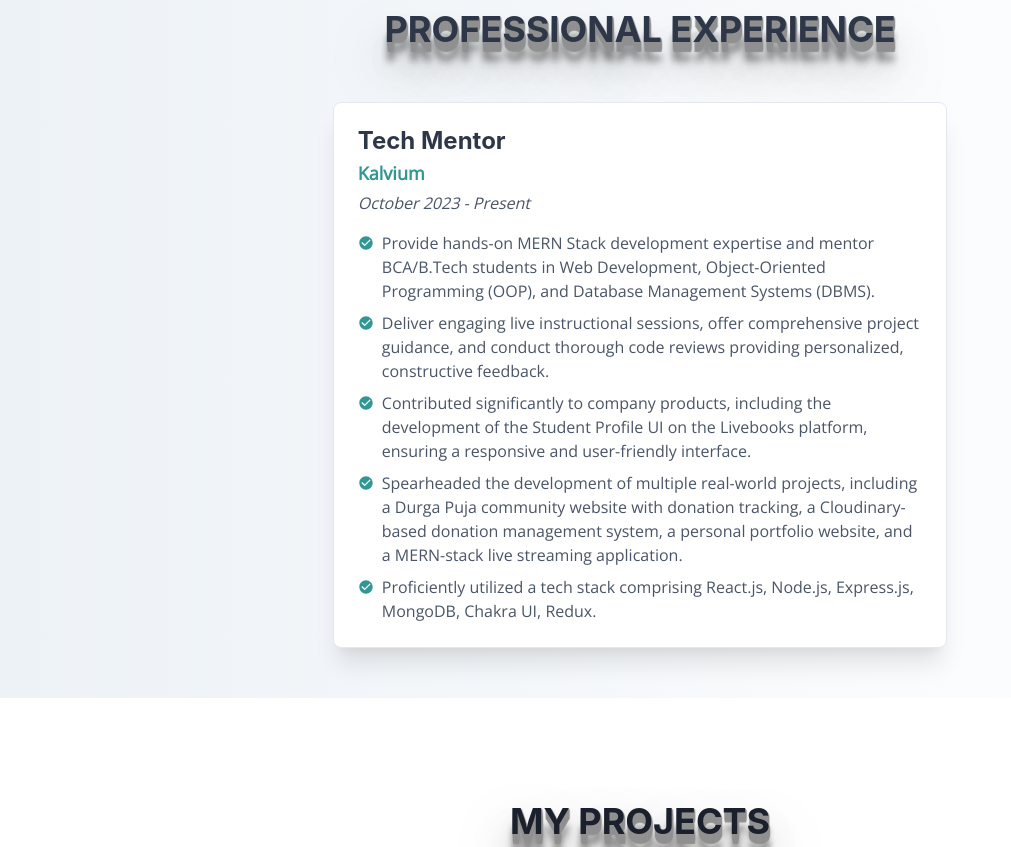
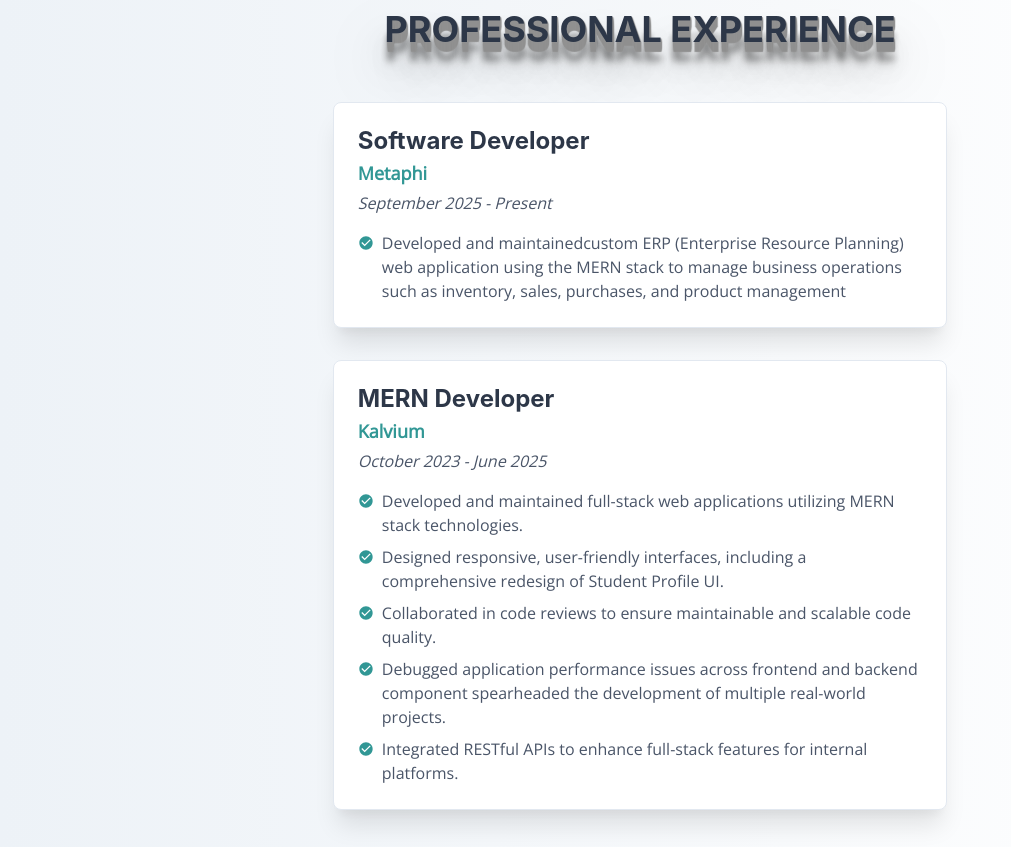
Before and after one commit to Elizah7/uddeshy_portfolio, a React (Create React App) app: page / in a window 1280 px wide. Shown: the part 2160-3007 px from the top of the page, without its empty margins (0-1011 px from the left). Built offline with nearby package versions, Linux system fonts and the light colour scheme.

Commit message:
updated the profeprofessional section

```diff
--- a/src/component/drawer.jsx
+++ b/src/component/drawer.jsx
@@ -1,6 +1,6 @@
 import { Box, Button, Drawer, DrawerBody, DrawerCloseButton, DrawerContent, DrawerFooter, DrawerHeader, DrawerOverlay, IconButton, Input, Link, Stack, useDisclosure, VStack } from '@chakra-ui/react'
 import React, { useRef } from 'react'
-import resume from "../Resume/Uddeshy_2025.pdf"
+import resume from "../Resume/Uddeshy.pdf";
 import { CloseIcon, HamburgerIcon, Search2Icon, } from "@chakra-ui/icons";
 
 const HamMenu = () => {
--- a/src/component/experince.jsx
+++ b/src/component/experince.jsx
@@ -25,15 +25,23 @@ const Experience = () => {
   const experiences = [
     {
       id: 1,
-      title: "Tech Mentor",
+      title: "Software Developer",
+      company: "Metaphi",
+      date: "September 2025 - Present", // Updated based on your input
+      description: [
+        "Developed and maintainedcustom ERP (Enterprise Resource Planning) web application using the MERN stack to manage business operations such as inventory, sales, purchases, and product management"
+   ] },
+    {
+      id: 2,
+      title: "MERN Developer",
       company: "Kalvium",
-      date: "October 2023 - Present", // Updated based on your input
+      date: "October 2023 - June 2025", // Updated based on your input
       description: [
-        "Provide hands-on MERN Stack development expertise and mentor BCA/B.Tech students in Web Development, Object-Oriented Programming (OOP), and Database Management Systems (DBMS).",
-        "Deliver engaging live instructional sessions, offer comprehensive project guidance, and conduct thorough code reviews providing personalized, constructive feedback.",
-        "Contributed significantly to company products, including the development of the Student Profile UI on the Livebooks platform, ensuring a responsive and user-friendly interface.",
-        "Spearheaded the development of multiple real-world projects, including a Durga Puja community website with donation tracking, a Cloudinary-based donation management system, a personal portfolio website, and a MERN-stack live streaming application.",
-        "Proficiently utilized a tech stack comprising React.js, Node.js, Express.js, MongoDB, Chakra UI, Redux."
+        "Developed and maintained full-stack web applications utilizing MERN stack technologies.",
+        "Designed responsive, user-friendly interfaces, including a comprehensive redesign of Student Profile UI.",
+        "Collaborated in code reviews to ensure maintainable and scalable code quality.",
+        "Debugged application performance issues across frontend and backend component spearheaded the development of multiple real-world projects.",
+        "Integrated RESTful APIs to enhance full-stack features for internal platforms."
       ],
     }
   ];
--- a/src/component/home.jsx
+++ b/src/component/home.jsx
@@ -1,6 +1,6 @@
 import { Box, Button, Heading, Image, Link, Stack, Text } from "@chakra-ui/react";
 import React from "react";
-import resume from "../Resume/Uddeshy_2025.pdf"
+import resume from "../Resume/Uddeshy.pdf";
 import { FiDownload } from "react-icons/fi";
 
 const Home = () => {
--- a/src/component/navbar.jsx
+++ b/src/component/navbar.jsx
@@ -10,7 +10,7 @@ import { GiHamburgerMenu } from "react-icons/gi";
 
 import { RxCross2 } from "react-icons/rx";
 
-import resume from "../Resume/Uddeshy_2025.pdf";
+import resume from "../Resume/Uddeshy.pdf";
 
 import { useRef, useState } from "react";
 
```
Also changed, not shown: 2 other files (tests, documents, lock files or other folders).
